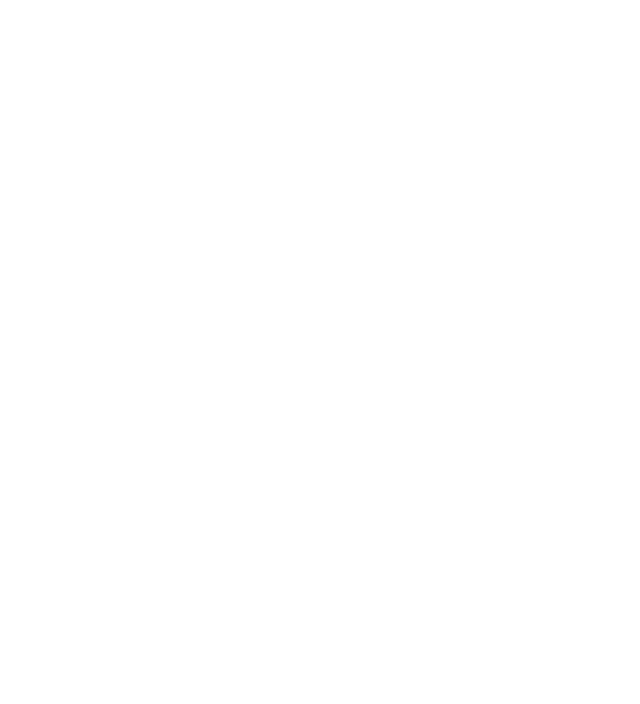
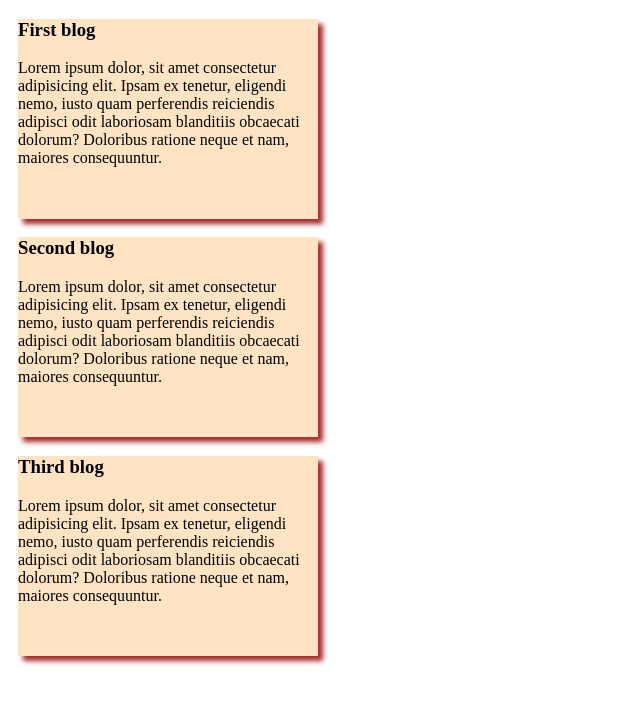
Before and after one commit to rabayasultana/my-first-github-repo, a plain HTML site: page index.html in a window 1280 px wide. Shown: the whole page, without its empty margins (0-640 px from the left). Drawn offline with Linux system fonts and the light colour scheme.

Commit message:
second commit

```diff
--- a/index.html
+++ b/index.html
@@ -4,8 +4,22 @@
     <meta charset="UTF-8">
     <meta name="viewport" content="width=device-width, initial-scale=1.0">
     <title>My first ever github repo</title>
+    <link rel="stylesheet" href="./styles/index.css">
 </head>
 <body>
+    <div>
+        <h3>First blog</h3>
+        <p>Lorem ipsum dolor, sit amet consectetur adipisicing elit. Ipsam ex tenetur, eligendi nemo, iusto quam perferendis reiciendis adipisci odit laboriosam blanditiis obcaecati dolorum? Doloribus ratione neque et nam, maiores consequuntur.</p>
+    </div>
 
+    <div>
+        <h3>Second blog</h3>
+        <p>Lorem ipsum dolor, sit amet consectetur adipisicing elit. Ipsam ex tenetur, eligendi nemo, iusto quam perferendis reiciendis adipisci odit laboriosam blanditiis obcaecati dolorum? Doloribus ratione neque et nam, maiores consequuntur.</p>
+    </div>
+
+    <div>
+        <h3>Third blog</h3>
+        <p>Lorem ipsum dolor, sit amet consectetur adipisicing elit. Ipsam ex tenetur, eligendi nemo, iusto quam perferendis reiciendis adipisci odit laboriosam blanditiis obcaecati dolorum? Doloribus ratione neque et nam, maiores consequuntur.</p>
+    </div>
 </body>
 </html>
--- /dev/null
+++ b/styles/index.css
@@ -0,0 +1,9 @@
+div{
+    margin: 10px;
+    /* border: 5px solid crimson; */
+    /* padding: 5px; */
+    background-color: bisque;
+    height: 200px;
+    width: 300px;
+    box-shadow: 5px 5px 5px brown;
+}
```
